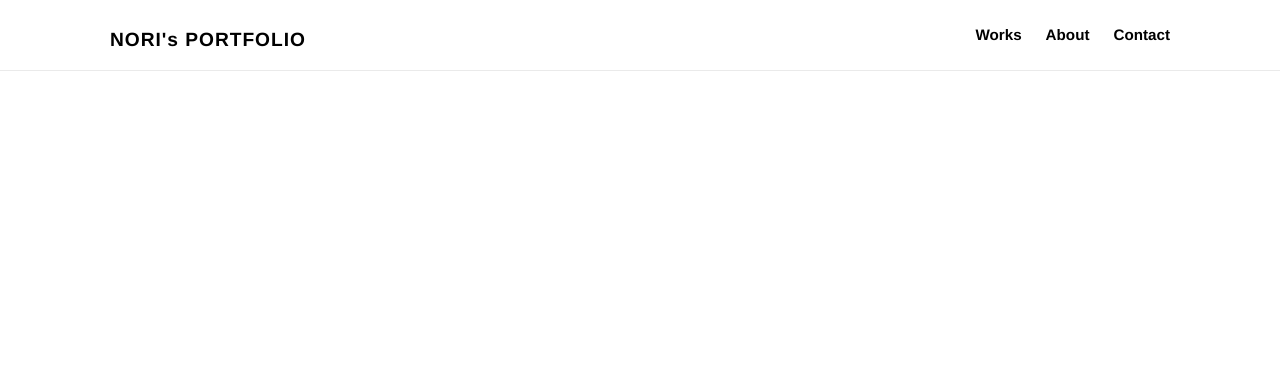
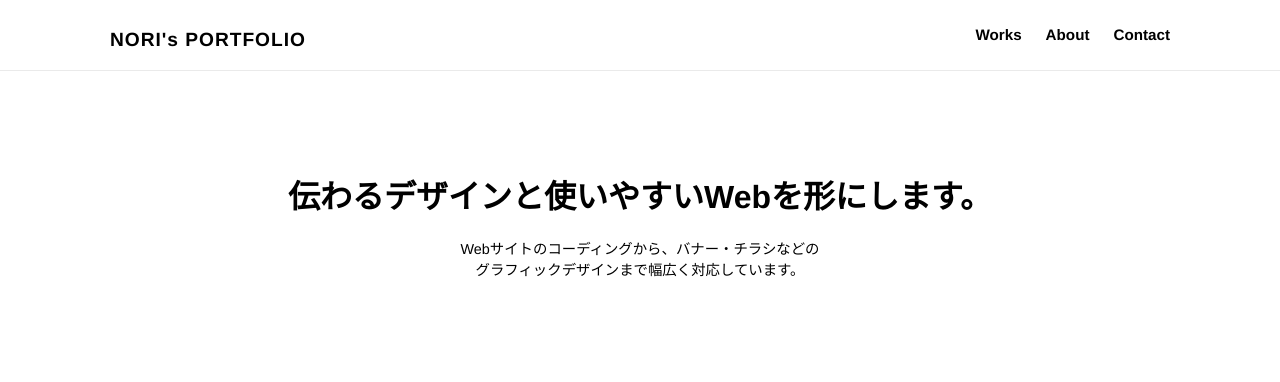
Before and after one commit to norihumi/my-portfolio-hp, a plain HTML site: page index.html in a window 1280 px wide. Drawn offline with Linux system fonts and the light colour scheme.

Commit message:
02nd : ファーストビューの作成
背景色「白」に文字のみのシンプルな見た目です。

```diff
--- a/css/style.css
+++ b/css/style.css
@@ -60,3 +60,38 @@ ul{
 .header__list a:hover{
     color : #555555;
 }
+
+/* ==========================================
+    ファーストビュー (hero)
+========================================== */
+.hero{
+    width : 100%;
+    background-color : #ffffff;
+}
+
+.hero__inner{
+    max-width : 1100px;
+    margin : 0 auto;
+    padding : 100px 0;
+}
+
+.hero__main{
+    font-size : 2rem;
+    font-weight : bold;
+    text-align : center;
+    margin-bottom : 20px;
+}
+
+.hero__sub{
+    font-size : 0.9rem;
+    text-align : center;
+}
+
+@media (max-width : 768px){
+    .hero__inner{
+        padding : 60px 20px;
+    }
+    .hero__main{
+        font-size : 1.5rem;
+    }
+}
--- a/index.html
+++ b/index.html
@@ -40,5 +40,24 @@
         </div>
     </header>
 
+    <main>
+
+        <!-- =========================================
+            ファーストビュー
+        ========================================== -->
+        <section class="hero">
+            <div class="hero__inner">
+                <h1 class="hero__main">
+                    伝わるデザインと使いやすいWebを形にします。
+                </h1>
+                <p class="hero__sub">
+                    Webサイトのコーディングから、バナー・チラシなどの<br>
+                    グラフィックデザインまで幅広く対応しています。
+                </p>
+            </div>
+        </section>
+
+    </main>
+
 </body>
 </html>
```
Also changed, not shown: design/design-fv.jpg (added).
